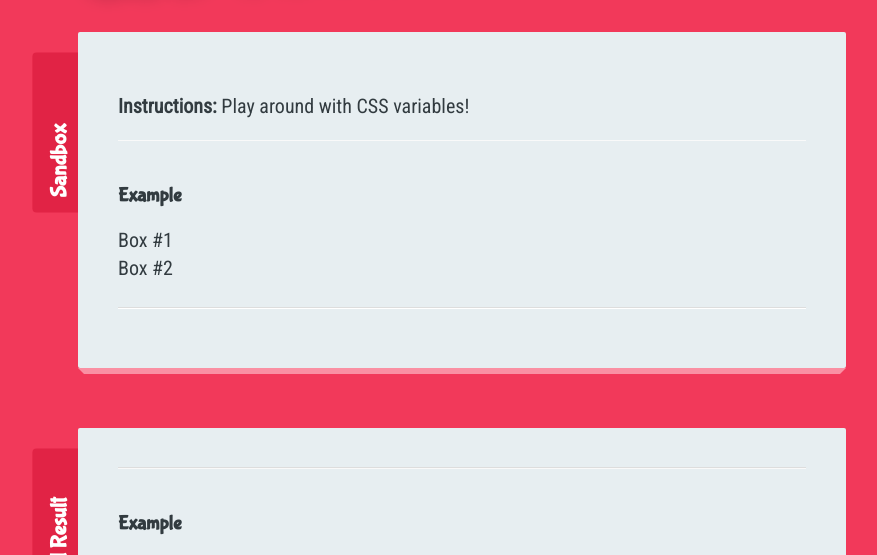
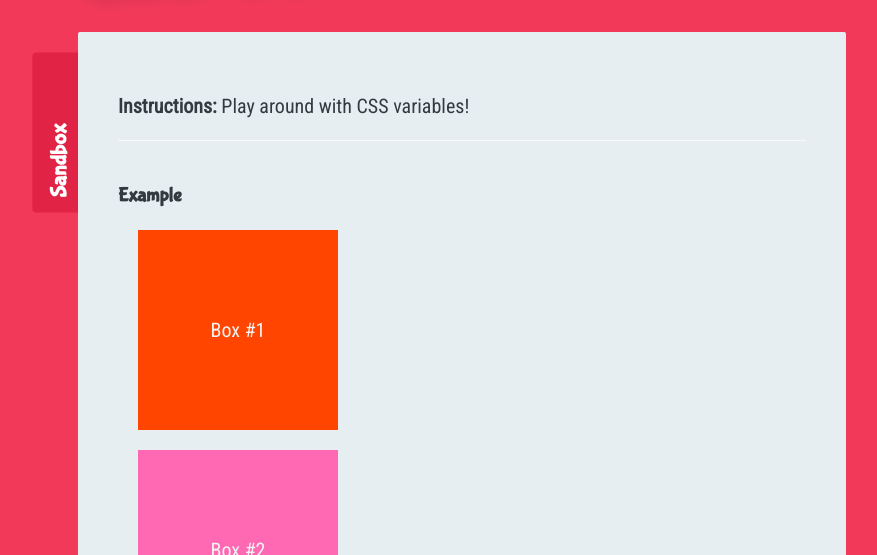
Before and after one commit to tryea/12-css-variables, a plain HTML site: page index.html in a window 1280 px wide. Shown: the part 228-783 px from the top of the page, without its empty margins (178-1055 px from the left). Drawn offline with nearby package versions, Linux system fonts and the light colour scheme; files that its build step writes are made by us from their sources; a web font is replaced by a local one.

Commit message:
[main] learn using variable in css

```diff
--- a/index.html
+++ b/index.html
@@ -9,15 +9,16 @@
 
 <!DOCTYPE html>
 <html>
+
 <head>
   <meta charset="utf-8">
   <title>CSS Variables | Code 30 Things in 30 Days with CSS3</title>
 
   <!-- NORMALIZE CSS -->
-    <link rel="stylesheet" href="../_theme-styles/normalize.css">
+  <link rel="stylesheet" href="normalize.css">
 
   <!-- PROJECT THEME CSS -->
-    <link rel="stylesheet" href="../_theme-styles/theme.css">
+  <link rel="stylesheet" href="theme.css">
 
   <!-- FINAL PROJECT CSS (use for reference) -->
   <link rel="stylesheet" href="final.css">
@@ -27,6 +28,7 @@
 
   <link href="https://fonts.googleapis.com/css?family=Bubblegum+Sans|Nova+Mono|Roboto+Condensed" rel="stylesheet">
 </head>
+
 <body>
   <h1><small>Day #12</small> CSS Variables</h1>
 
@@ -74,7 +76,8 @@
     <p>In your websites, client projects and applications as a way to display products and services!</p>
 
     <h3>How compatible are these styles with major browsers?</h3>
-      <p>Check the CSS3 styles from your stylesheet <a href="http://caniuse.com/">on this website.</a> It allows you to see the compatibility of every CSS style with major browser.</p>
+    <p>Check the CSS3 styles from your stylesheet <a href="http://caniuse.com/">on this website.</a> It allows you to
+      see the compatibility of every CSS style with major browser.</p>
   </div>
 
   <footer>
@@ -100,4 +103,5 @@
     </div>
   </footer>
 </body>
+
 </html>
--- a/sandbox.css
+++ b/sandbox.css
@@ -3,3 +3,33 @@
     CODE YOUR STYLES BELOW!
 
    ====================================== */
+/* CSS variables (or custom properties) must be declared within a CSS selector in order to define it's "scope"
+Here, the variables are within the .sandbox selector,
+therefore,
+it's scope is available across all descendants of that selector. If you wanted a global variable across the entire web page, you could use the "body" or ":root" selector. */
+.sandbox {
+    --primary-color: orangered;
+    --secondary-color: hotpink;
+    --base-measurement: 20px;
+}
+
+/* Access the variable by using the var() function */
+.sandbox .box {
+    text-align: center;
+
+    /* This variable is local to the ".sandbox .box" selector */
+    --text-color: #f3f3f3;
+    color: var(--text-color);
+
+    background: var(--primary-color);
+    margin: var(--base-measurement);
+
+    /* You can do math by including the calc() function! */
+    height: calc(var(--base-measurement) * 10);
+    width: calc(var(--base-measurement) * 10);
+    line-height: calc(var(--base-measurement) * 10);
+}
+
+.sandbox .box2 {
+    background: var(--secondary-color);
+}
```
Lines whose indentation alone changed are shown as unchanged.
